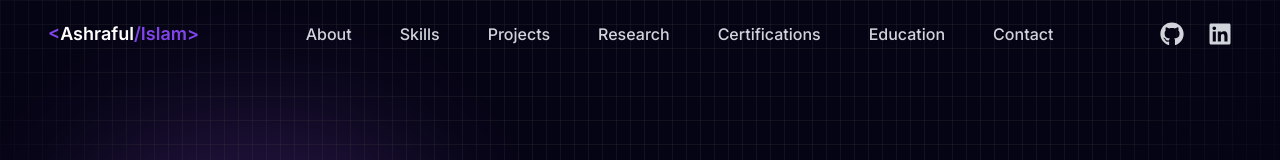
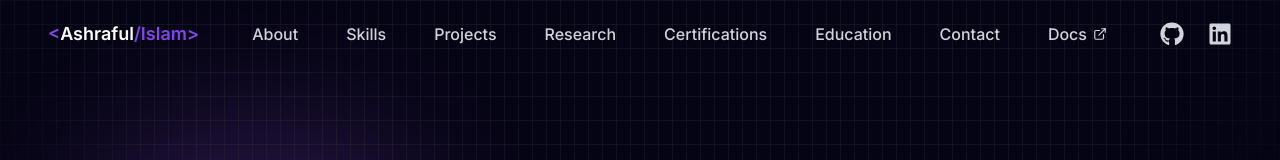
Before and after one commit to ashraf1600/My-Portfolio, a React (Vite) app: page / in a window 1280 px wide. Shown: the top 160 px of the page. Built offline with nearby package versions, Linux system fonts and the light colour scheme.

Commit message:
NextGen AI added to navbar

```diff
--- a/src/components/Navbar/Navbar.jsx
+++ b/src/components/Navbar/Navbar.jsx
@@ -1,6 +1,8 @@
 import React, { useState, useEffect } from "react";
 import { FaGithub, FaLinkedin } from "react-icons/fa";
-import { FiMenu, FiX } from "react-icons/fi";
+import { FiMenu, FiX, FiExternalLink } from "react-icons/fi";
+
+const DOCS_URL = "https://ashraf1600.github.io/NextGen-AI/";
 
 const Navbar = () => {
   const [isOpen, setIsOpen] = useState(false);
@@ -58,7 +60,7 @@ const Navbar = () => {
         </div>
 
         {/* Desktop Menu */}
-        <ul className="hidden md:flex gap-8 lg:gap-12 text-gray-300 font-medium">
+        <ul className="hidden md:flex gap-8 lg:gap-12 text-gray-300 font-medium items-center">
           {menuItems.map((item) => (
             <li
               key={item.id}
@@ -75,6 +77,20 @@ const Navbar = () => {
                 }`}></span>
             </li>
           ))}
+
+          {/* External Documentation link */}
+          <li className="relative group">
+            <a
+              href={DOCS_URL}
+              target="_blank"
+              rel="noopener noreferrer"
+              className="flex items-center gap-1.5 transition-all duration-300 hover:text-[#8245ec] hover:scale-110"
+            >
+              Docs
+              <FiExternalLink size={14} />
+            </a>
+            <span className="absolute -bottom-1 left-0 w-0 h-0.5 bg-gradient-to-r from-purple-500 to-pink-500 transition-all duration-300 group-hover:w-full"></span>
+          </li>
         </ul>
 
         {/* Social Icons */}
@@ -125,6 +141,21 @@ const Navbar = () => {
                 </button>
               </li>
             ))}
+
+            {/* External Documentation link */}
+            <li className="w-full text-center">
+              <a
+                href={DOCS_URL}
+                target="_blank"
+                rel="noopener noreferrer"
+                onClick={() => setIsOpen(false)}
+                className="inline-flex items-center gap-1.5 cursor-pointer hover:text-[#8245ec] transition-all duration-300 hover:scale-110"
+              >
+                Docs
+                <FiExternalLink size={14} />
+              </a>
+            </li>
+
             <div className="flex space-x-6 pt-4 border-t border-gray-700/50 w-3/4">
               <a
                 href="https://github.com/ashraf1600"
```
